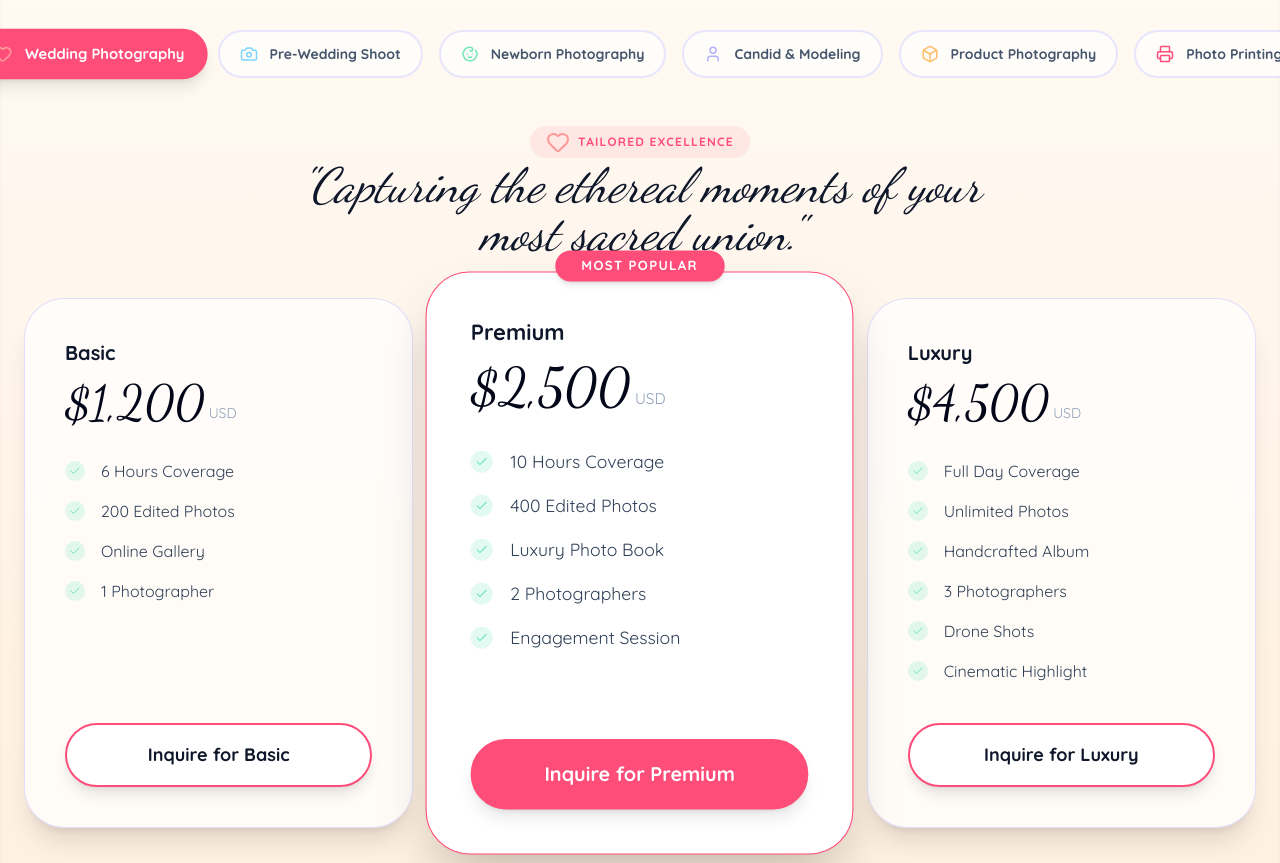
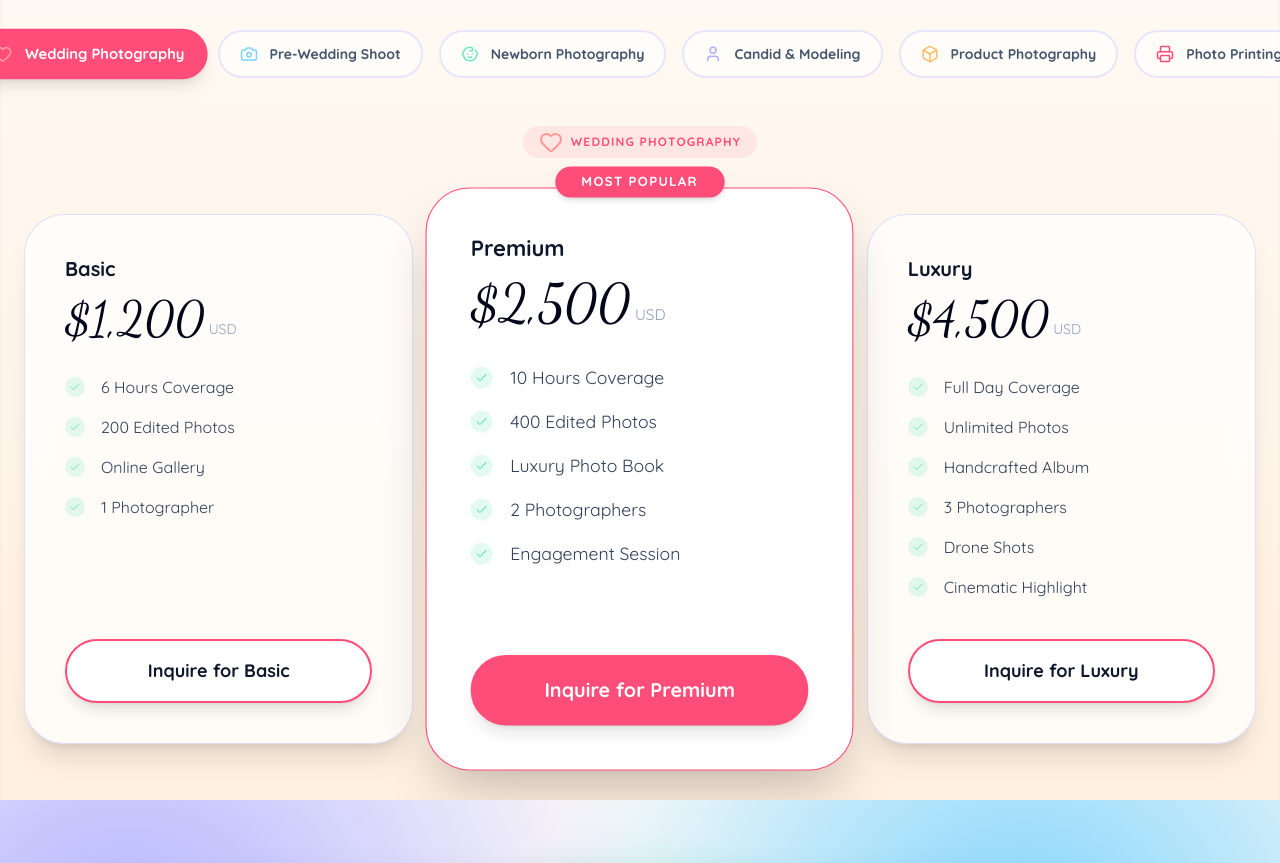
Before and after one commit to 12vaibhav/LoveLoom-Lens, a React (Vite) app: page /services in a window 1280 px wide. Shown: the part 800-1663 px from the top of the page. Built offline with nearby package versions, Linux system fonts and the light colour scheme.

Commit message:
UI: Removed poetic taglines from the pricing section for a cleaner and more direct focus.

```diff
--- a/src/pages/Services.tsx
+++ b/src/pages/Services.tsx
@@ -255,12 +255,11 @@ const Services = () => {
               transition={{ duration: 0.4, ease: "easeOut" }}
               className="space-y-8 md:space-y-10"
             >
-              <div className="text-center max-w-3xl mx-auto space-y-3">
-                <div className="inline-flex items-center gap-2 px-4 py-1 bg-accent-pink/10 text-accent-pink rounded-full text-xs font-bold uppercase tracking-widest mb-1">
+              <div className="text-center max-w-3xl mx-auto">
+                <div className="inline-flex items-center gap-2 px-4 py-1 bg-accent-pink/10 text-accent-pink rounded-full text-xs font-bold uppercase tracking-widest mb-4">
                   {activeService.icon}
-                  Tailored Excellence
+                  {activeService.title}
                 </div>
-                <h3 className="font-script text-3xl sm:text-4xl md:text-5xl text-slate-900 italic">"{activeService.description}"</h3>
               </div>
 
               <div className="grid grid-cols-1 md:grid-cols-3 gap-6 md:gap-8">
```
